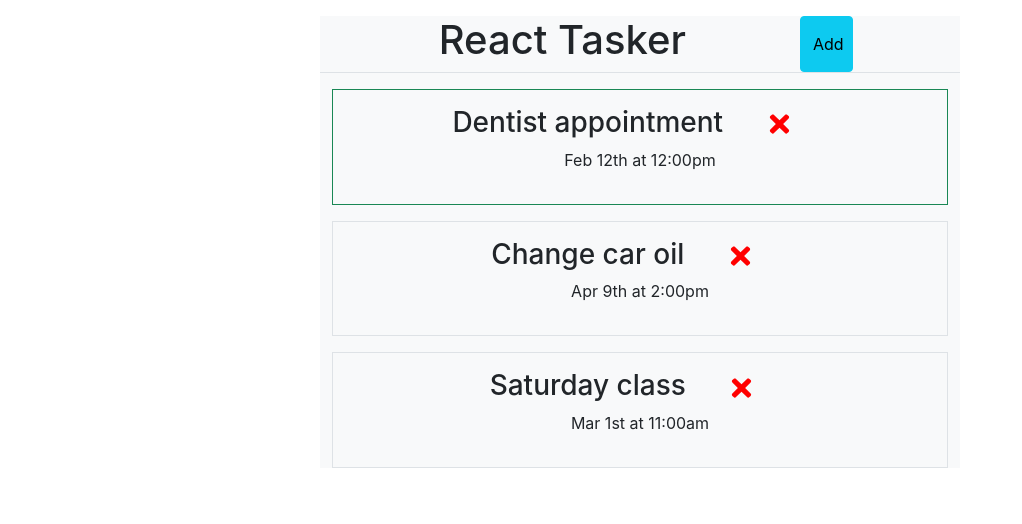
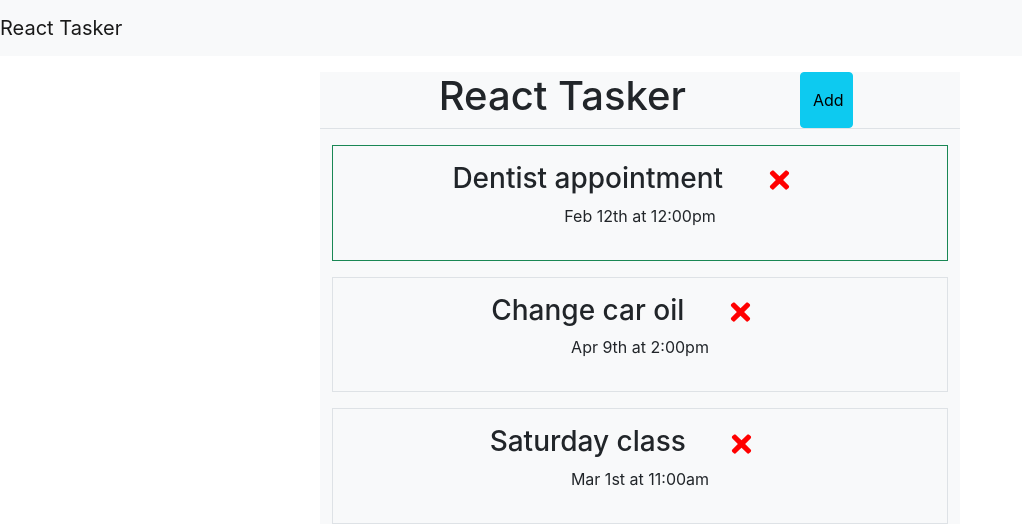
Before and after one commit to jbramirez03/React-Tasker, a React (Create React App) app: page / in a window 1280 px wide. Shown: the top 524 px of the page, without its empty margins (0-1022 px from the left). Built offline with nearby package versions, Linux system fonts and the light colour scheme.

Commit message:
added container to just task form and task list and made navbar full width

```diff
--- a/src/App.js
+++ b/src/App.js
@@ -1,8 +1,9 @@
 import "./App.css";
-import Header from "./components/Header";
 import Tasks from './components/Tasks';
 import AddTask from './components/AddTask';
 import { useState } from 'react';
+import TaskContainer from "./components/TaskContainer";
+import Nav from './components/Nav';
 
 
 function App() {
@@ -43,11 +44,14 @@ function App() {
   };
 
   return (
-    <div className="container col-lg-6 mt-3 bg-light">
-      <Header onAdd={() => setShowAdd(!showAdd)} currentShow={showAdd} />
-      {tasks.length > 0 ? <Tasks tasks={tasks} onDelete={deleteTask} onToggle={setReminder} /> : <h3 className='text-center mt-3'>No tasks</h3>}
-      {showAdd && <AddTask onAdd={addTask} />}
-    </div>
+    <>
+      <Nav />
+      <div className="container col-lg-6 mt-3 bg-light">
+        <TaskContainer onAdd={() => setShowAdd(!showAdd)} currentShow={showAdd} />
+        {tasks.length > 0 ? <Tasks tasks={tasks} onDelete={deleteTask} onToggle={setReminder} /> : <h3 className='text-center mt-3'>No tasks</h3>}
+        {showAdd && <AddTask onAdd={addTask} />}
+      </div>
+    </>
   );
 }
 
--- a/src/components/Nav.js
+++ b/src/components/Nav.js
@@ -1,9 +1,13 @@
 
 const Nav = () => {
     return (
-        <nav>
-
-        </nav>
+        <header>
+            <nav className="navbar navbar-light bg-light">
+                <a className="navbar-brand" href="https://reactjs.org/" target='_blank' rel="noreferrer">
+                    React Tasker
+            </a>
+            </nav>
+        </header>
     )
 }
 
--- a/src/components/Header.js
+++ b/src/components/TaskContainer.js
@@ -1,12 +1,12 @@
 import Button from './Button';
 
-const Header = ({ onAdd, currentShow }) => {
+const TaskContainer = ({ onAdd, currentShow }) => {
     return (
-        <header className='row justify-content-center border-bottom'>
+        <div className='row justify-content-center border-bottom'>
             <h1 className="col-lg-7">React Tasker</h1>
             <Button title={currentShow ? 'Close' : 'Add'} styling={currentShow ? 'btn col-lg-1 btn-danger' : 'btn col-lg-1 btn-info'} onClick={onAdd} />
-        </header>
+        </div>
     )
 }
 
-export default Header
+export default TaskContainer
```
